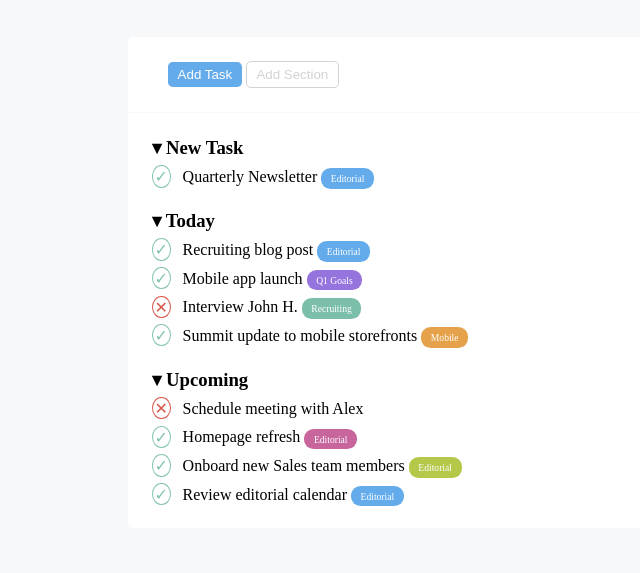
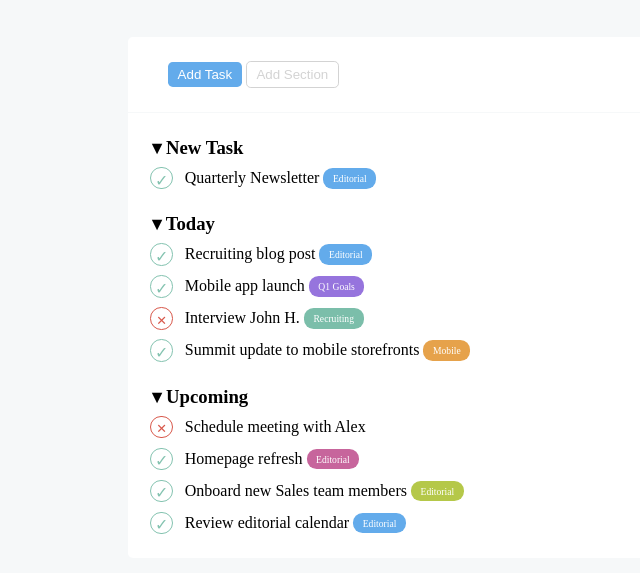
Before and after one commit to giovannilampis/html-css-toboolist, a plain HTML site: page index.html in a window 1280 px wide. Shown: the part 81-654 px from the top of the page, without its empty margins (0-640 px from the left). Drawn offline with Linux system fonts and the light colour scheme.

Commit message:
+ comments, + align tasks, + center v and x

```diff
--- a/index.html
+++ b/index.html
@@ -19,65 +19,68 @@
     <!-- main -->
     <main>
 
+        <!-- container -->
         <div class="container">
 
+            <!-- buttons on the top classed section -->
             <div class="top">
                 <button class="btn editorial">Add Task</button>
                 <button class="btn sect">Add Section</button>
             </div>
 
-                <!-- new task section -->
+            <!-- "new task" section -->
             <section>
                 <h3>&#9662; New Task</h3>
                 <span class="circle v">&#10003;</span>
-                <span>Quarterly Newsletter</span>
+                <span class="align">Quarterly Newsletter</span>
                 <span class="task editorial">Editorial</span>
             </section>
 
-
+            <!-- "today" section -->
             <section>
                 <h3>&#9662; Today</h3>
                 <div>
                     <span class="circle v">&#10003;</span>
-                    <span>Recruiting blog post</span>
+                    <span class="align">Recruiting blog post</span>
                     <span class="task editorial">Editorial</span>
                 </div>
                 <div class="space">
                     <span class="circle v">&#10003;</span>
-                    <span>Mobile app launch</span>
+                    <span class="align">Mobile app launch</span>
                     <span class="task q1-goals">Q1 Goals</span>
                 </div>
                 <div class="space">
                     <span class="circle x">&#10005;</span>
-                    <span>Interview John H.</span>
+                    <span class="align">Interview John H.</span>
                     <span class="task recruiting">Recruiting</span>
                 </div>
                 <div class="space">
                     <span class="circle v">&#10003;</span>
-                    <span>Summit update to mobile storefronts</span>
+                    <span class="align">Summit update to mobile storefronts</span>
                     <span class="task mobile">Mobile</span>
                 </div>
             </section>
 
+            <!-- "upcoming" section -->
             <section>
                 <h3>&#9662; Upcoming</h3>
                 <div>
                     <span class="circle x">&#10005;</span>
-                    <span>Schedule meeting with Alex</span>
+                    <span class="align">Schedule meeting with Alex</span>
                 </div>
                 <div class="space">
                     <span class="circle v">&#10003;</span>
-                    <span>Homepage refresh</span>
+                    <span class="align">Homepage refresh</span>
                     <span class="task website">Editorial</span>
                 </div>
                 <div class="space">
                     <span class="circle v">&#10003;</span>
-                    <span>Onboard new Sales team members</span>
+                    <span class="align">Onboard new Sales team members</span>
                     <span class="task sales">Editorial</span>
                 </div>
                 <div class="space down">
                     <span class="circle v">&#10003;</span>
-                    <span>Review editorial calendar</span>
+                    <span class="align">Review editorial calendar</span>
                     <span class="task editorial">Editorial</span>
                 </div>
             </section>
--- a/style.css
+++ b/style.css
@@ -5,6 +5,7 @@
     box-sizing: border-box;
 }
 
+/* HEADER */
 header {
     padding: 0.7rem 1.2rem;
 }
@@ -13,12 +14,6 @@ header {
     vertical-align: middle;
     height: 3rem;
     width: auto;
-
-}
-
-main {
-    background-color: rgb(246, 248, 249);
-    padding: 3rem 0;
 }
 
 header > span {
@@ -28,6 +23,12 @@ header > span {
     line-height: 3rem;
 }
 
+/* MAIN */
+main {
+    background-color: rgb(246, 248, 249);
+    padding: 3rem 0;
+}
+
 .container {
     width: 80%;
     margin: 0 auto;
@@ -35,13 +36,10 @@ header > span {
     border-radius: 0.3rem;
 }
 
+/* buttons on the top */
 .top {
     padding: 1.5rem 2.5rem;
     border-bottom: 1px solid rgb(246, 248, 249);
-}
-
-h3 {
-    margin: 1.5rem 1.5rem 0.5rem 1.5rem;
 }
 
 .btn {
@@ -55,13 +53,23 @@ h3 {
     border: 1px solid lightgray;
 }
 
+/* sections' titles */
+h3 {
+    margin: 1.5rem 1.5rem 0.5rem 1.5rem;
+}
+
+/* circled v and x */
 .circle {
-    width: 1.5rem;
-    height: 1.5rem;
+    display: inline-block;
+    width: 1.4rem;
+    height: 1.4rem;
     border-radius: 50%;
     padding: 0.1rem;
     background-color: white;
-    margin: 0 0.5rem 0 1.5rem;
+    text-align: center;
+    line-height: 1.4rem;
+    margin: 0 0.5rem 0 1.4rem;
+    vertical-align: middle;
 }
 
 .v {
@@ -72,12 +80,10 @@ h3 {
 .x {
     border: 1px solid rgb(216, 88, 75);
     color: rgb(216, 88, 75);
+    font-size: 0.8rem;
 }
 
-green-v {
-    color: rgb(132, 195, 176);
-}
-
+/* tasks */
 .task {
     padding: 0.3rem 0.6rem;
     color: white;
@@ -118,3 +124,7 @@ green-v {
 .down {
     padding-bottom: 1.5rem;
 }
+
+.align {
+    vertical-align: middle;
+}
```
